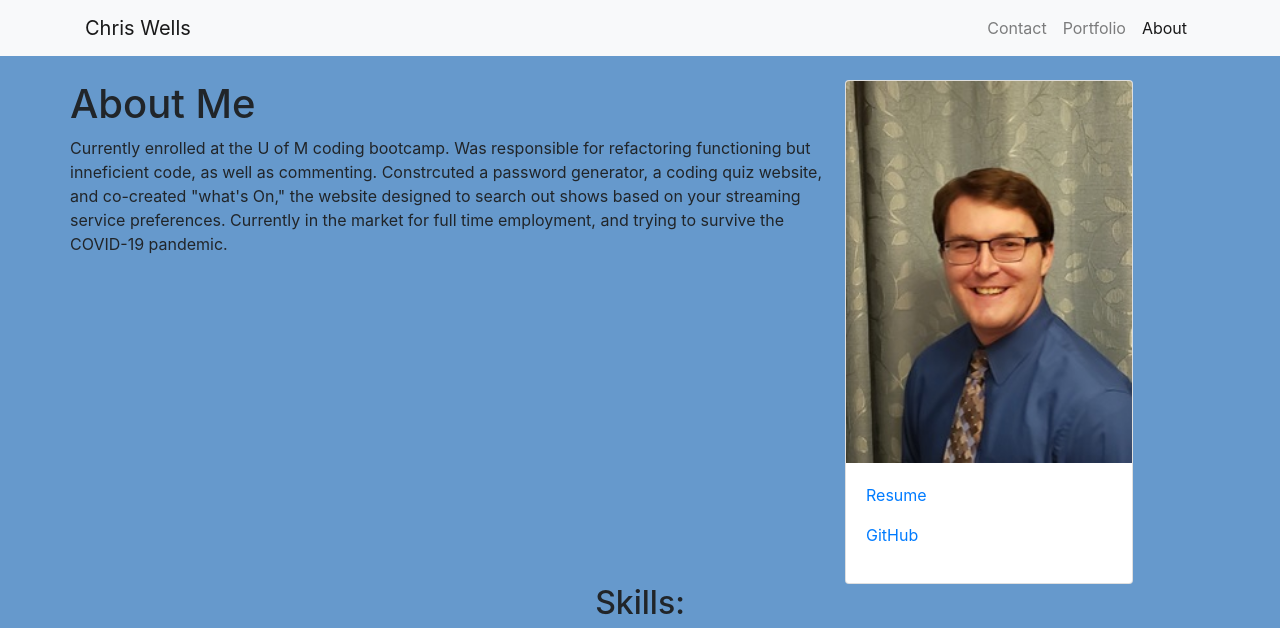
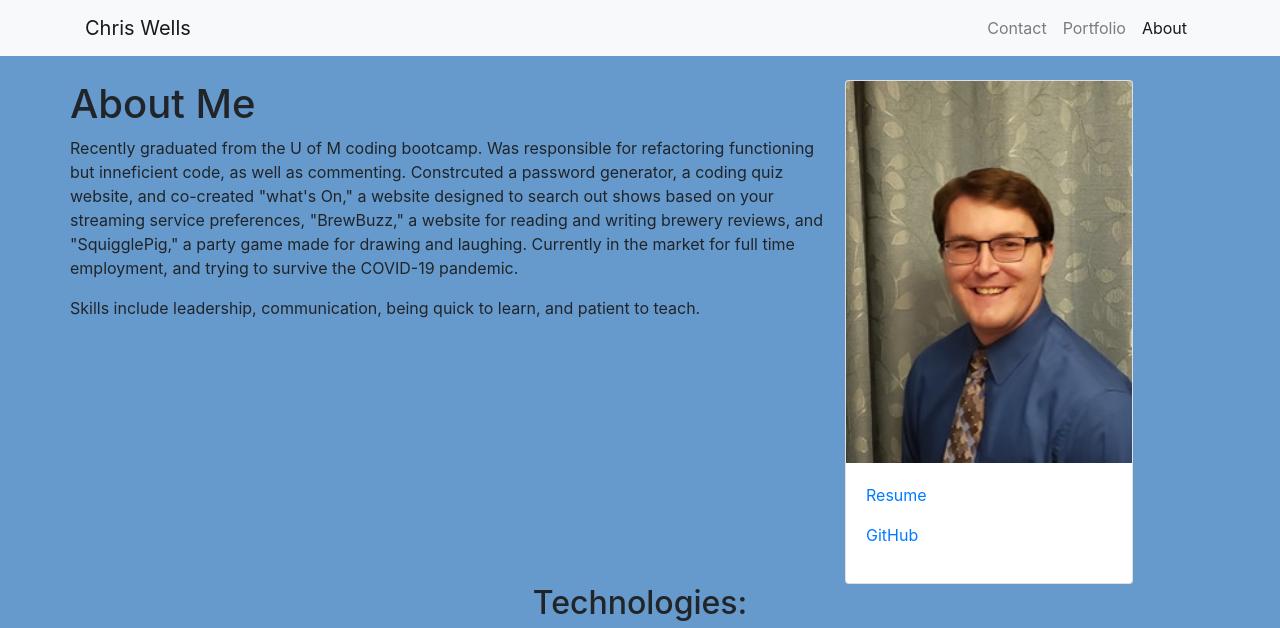
Before and after one commit to chriswells1995/Chris_W_Portfolio, a plain HTML site: page index.html in a window 1280 px wide. Shown: the top 628 px of the page. Drawn offline with nearby package versions, Linux system fonts and the light colour scheme.

Commit message:
Updated Skills and Technologies

```diff
--- a/index.html
+++ b/index.html
@@ -67,12 +67,12 @@
         <!-- Creating another sub row in the same section -->
         <div class="row">
           <!-- Lorem Ipsum to fill the void as temporary text -->
-          <p>Currently enrolled at the U of M coding bootcamp. Was responsible for refactoring functioning but inneficient code, as well as commenting.
-            Constrcuted a password generator, a coding quiz website, and co-created "what's On," the website designed to search out shows based on your streaming service
-            preferences. Currently in the market for full time employment, and trying to survive the COVID-19 pandemic.
-
+          <p>Recently graduated from the U of M coding bootcamp. Was responsible for refactoring functioning but inneficient code, as well as commenting.
+            Constrcuted a password generator, a coding quiz website, and co-created "what's On," a website designed to search out shows based on your streaming service
+            preferences, "BrewBuzz," a website for reading and writing brewery reviews, and "SquigglePig," a party game made for drawing and laughing. Currently in the market for full time employment, and trying to survive the COVID-19 pandemic.
           </p>
-
+            <br>
+            <p>Skills include leadership, communication, being quick to learn, and patient to teach.</p>
         </div>
 
       </div>
@@ -83,52 +83,20 @@
           <img src="./pics/profile_picture.jpg" class="card-img-top" alt="Me">
           <div class="card-body">
             <p class="card-text"><a href="./new_pics/Chris Wells Resume April 2020.pdf">Resume</a></p>
-
               <p><a href="https://github.com/chriswells1995">GitHub</a></p>
-
           </div>
         </div>
-
-
-
-
-
-
-
-
       </div>
-
-
-
-
-
-
-
-
-
-
-
-
-
-
     </div>
-
-
   </div>
   <footer class = "center">
-
-          <h2 >Skills:</h2>
+    <h2 >Technologies:</h2>
     <img  width = "10%" height = "10%" src="./logos/html_logos.png" alt="HTML, CSS, and JS logos">
     <img width = "4%" height = "4%" src="./logos/jquery-logo.png" alt="jQuery logo">
     <img width = "10%" height = "10%" src="./logos/mern.png" alt="MERN logo">
     <img width = "8%" height = "8%" src="./logos/mysql_square.png" alt="MySQL logo">
     <img width = "10%" height = "10%" src="./logos/npm_logo.png" alt="">
     </div>
-
-
-
-
-
   <!-- This allows the hamburger menu to drop down -->
   <!-- jQuery first, then Popper.js, then Bootstrap JS -->
   <script src="https://code.jquery.com/jquery-3.3.1.slim.min.js"
@@ -140,7 +108,5 @@
   <script src="https://stackpath.bootstrapcdn.com/bootstrap/4.3.1/js/bootstrap.min.js"
     integrity="sha384-JjSmVgyd0p3pXB1rRibZUAYoIIy6OrQ6VrjIEaFf/nJGzIxFDsf4x0xIM+B07jRM"
     crossorigin="anonymous"></script>
-
 </body>
-
 </html>
```
